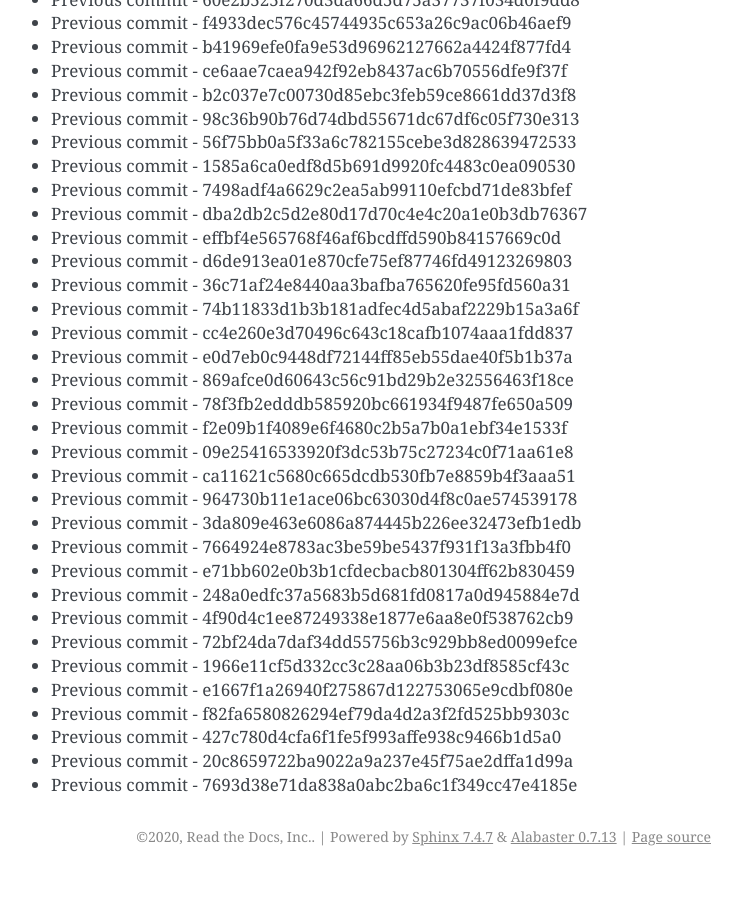
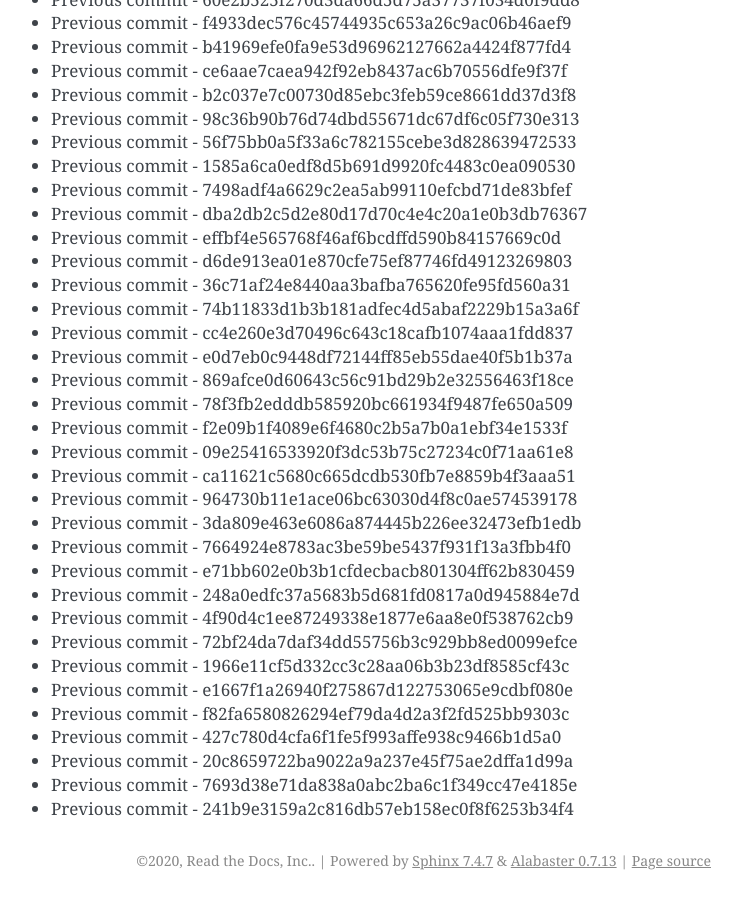
Before and after one commit to readthedocs/rtd-git-stresstest, a Sphinx documentation site: the page built from docs/updates.rst, in a window 1280 px wide and 900 px high, scrolled down 95772 px. Shown: the whole window, without its empty margins (399-1141 px from the left). Built offline with Sphinx 7.4.7, drawn with Linux system fonts in a browser that asks for light colours; before the commit the page ends 96648 px from its top, so only the background shows below that.

Commit message:
Generating commit from previous: 241b9e3159a2c816db57eb158ec0f8f6253b34f4

```diff
--- a/docs/updates.rst
+++ b/docs/updates.rst
@@ -4056,3 +4056,4 @@ It can be tested for any performance characteristics.
 * Previous commit - 427c780d4cfa6f1fe5f993affe938c9466b1d5a0
 * Previous commit - 20c8659722ba9022a9a237e45f75ae2dffa1d99a
 * Previous commit - 7693d38e71da838a0abc2ba6c1f349cc47e4185e
+* Previous commit - 241b9e3159a2c816db57eb158ec0f8f6253b34f4
```
